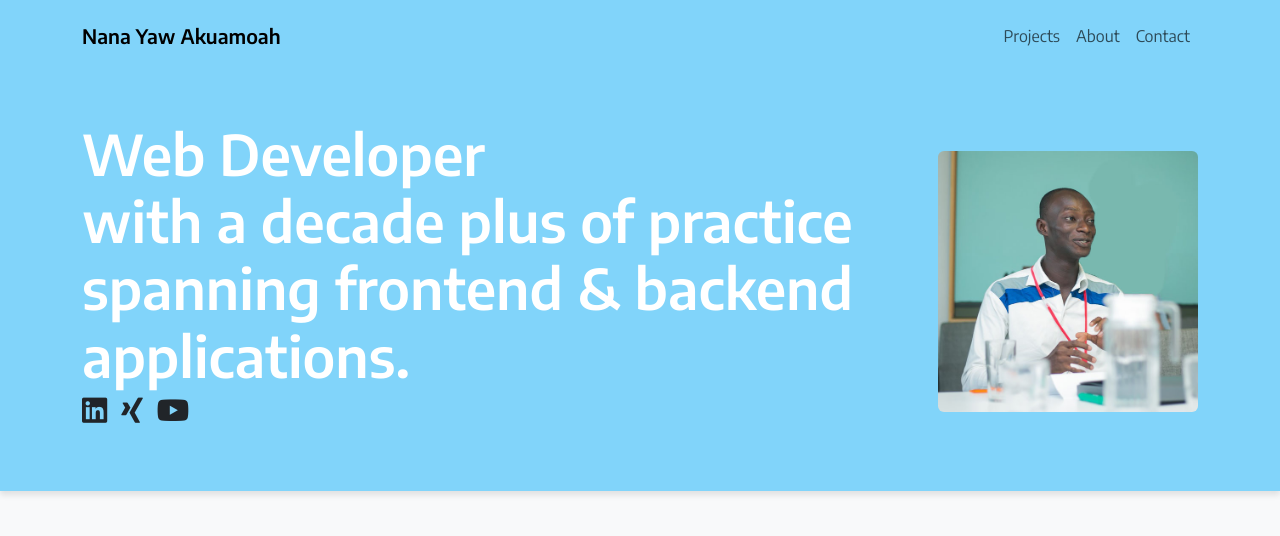
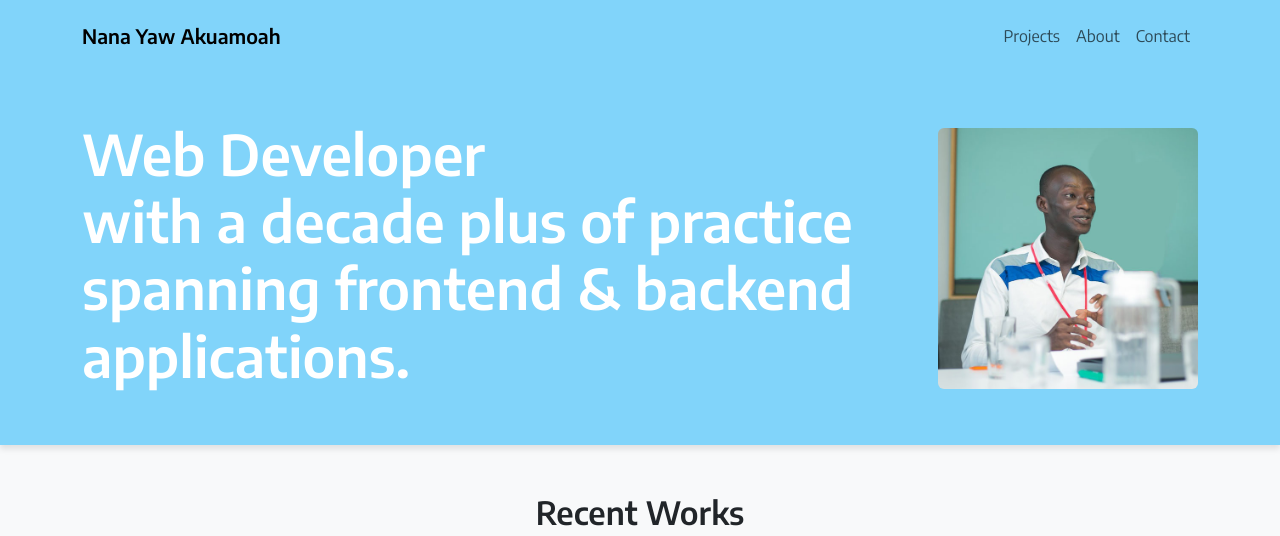
Before and after one commit to nyakuamoah/nyakuamoah.github.io, a plain HTML site: page index.html in a window 1280 px wide. Shown: the top 536 px of the page. Drawn offline with nearby package versions, Linux system fonts and the light colour scheme.

Commit message:
Update index.html

```diff
--- a/index.html
+++ b/index.html
@@ -58,19 +58,6 @@
           <h1 class="fw-bold display-4">
             Web Developer <br>with a decade plus of practice spanning frontend & backend applications.
           </h1>
-          <p>
-            <a href="https://www.linkedin.com/in/nyakuamoah" target="_blank"
-              ><i class="fab fa-linkedin"></i
-            ></a>
-            <a
-              href="https://www.xing.com/profile/NanaYaw_Akuamoah/web_profiles"
-              target="_blank"
-              ><i class="fa-brands fa-xing"></i
-            ></a>
-            <a href="https://www.youtube.com/@NanaYawAkuamoah" target="_blank"
-              ><i class="fa-brands fa-youtube"></i
-            ></a>
-          </p>
         </div>
         <div class="ms-md-5 mt-4 mt-md-0">
           <img src="img/nana-dp.jpg" alt="Nana Yaw" class="img-fluid rounded" />
@@ -356,8 +343,19 @@
         ><br /><br />
         <a
           href="mailto:nanayawakuamoah@gmail.com?subject=Mail%20from%20Portfolio%20Site"
-          ><i class="fa-solid fa-envelope"> E-Mail</i></a
+          ><i class="fa-solid fa-envelope"></i></a
         >
+        <a href="https://www.linkedin.com/in/nyakuamoah" target="_blank">
+          <i class="fab fa-linkedin"></i>
+        </a>
+        <a href="https://www.xing.com/profile/NanaYaw_Akuamoah/web_profiles" target="_blank">
+          <i class="fa-brands fa-xing"></i>
+        </a>
+        <a href="https://www.youtube.com/@NanaYawAkuamoah" target="_blank">
+          <i class="fa-brands fa-youtube"></i>
+        </a>
+
+
       </div>
     </footer>
 
```
